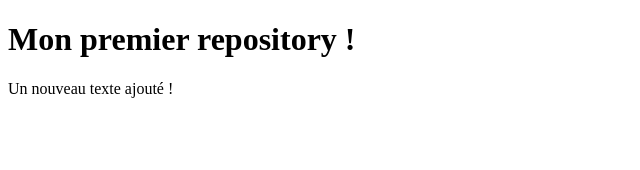
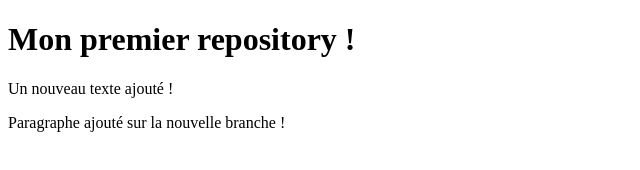
Before and after one commit to Akatiou/cours_git, a plain HTML site: page index.html in a window 1280 px wide. Shown: the whole page, without its empty margins (0-640 px from the left). Drawn offline with Linux system fonts and the light colour scheme.

Commit message:
ajout d'un nouveau paragraphe via mabranche

```diff
--- a/index.html
+++ b/index.html
@@ -18,6 +18,8 @@
 
     <p>Un nouveau texte ajouté !</p>
 
+    <p>Paragraphe ajouté sur la nouvelle branche !</p>
+
 
 </body>
 
```
